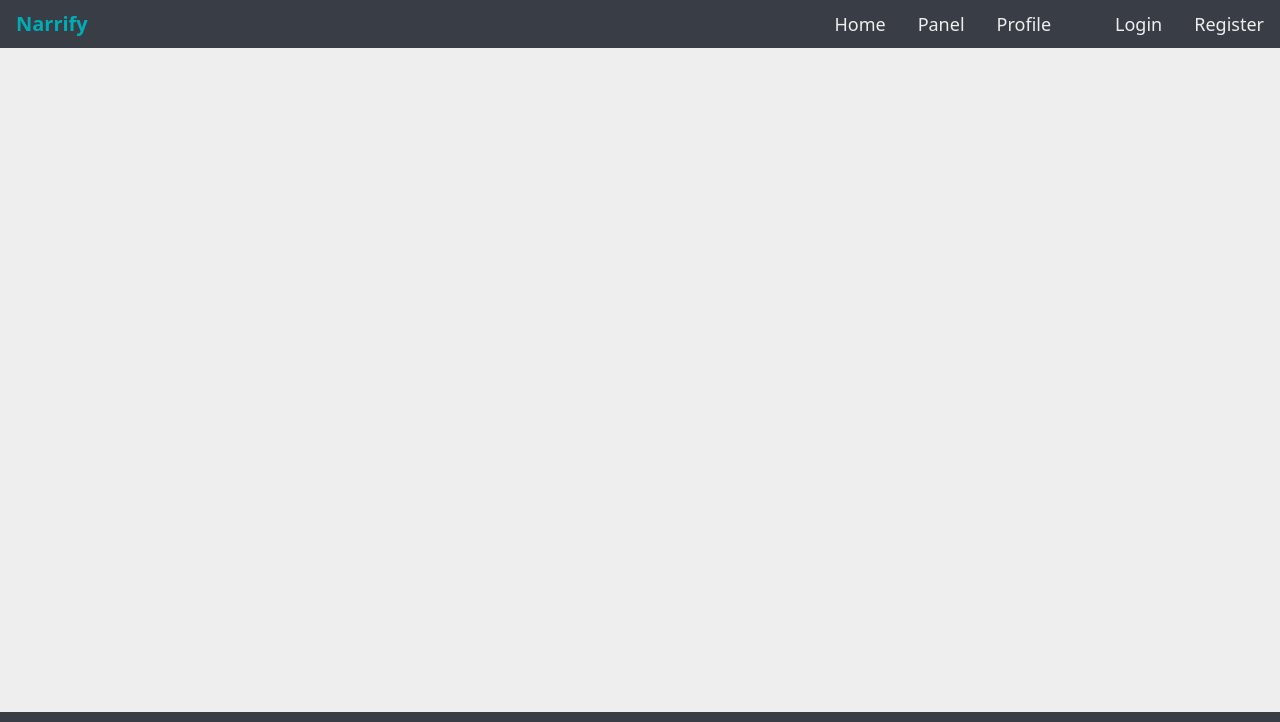
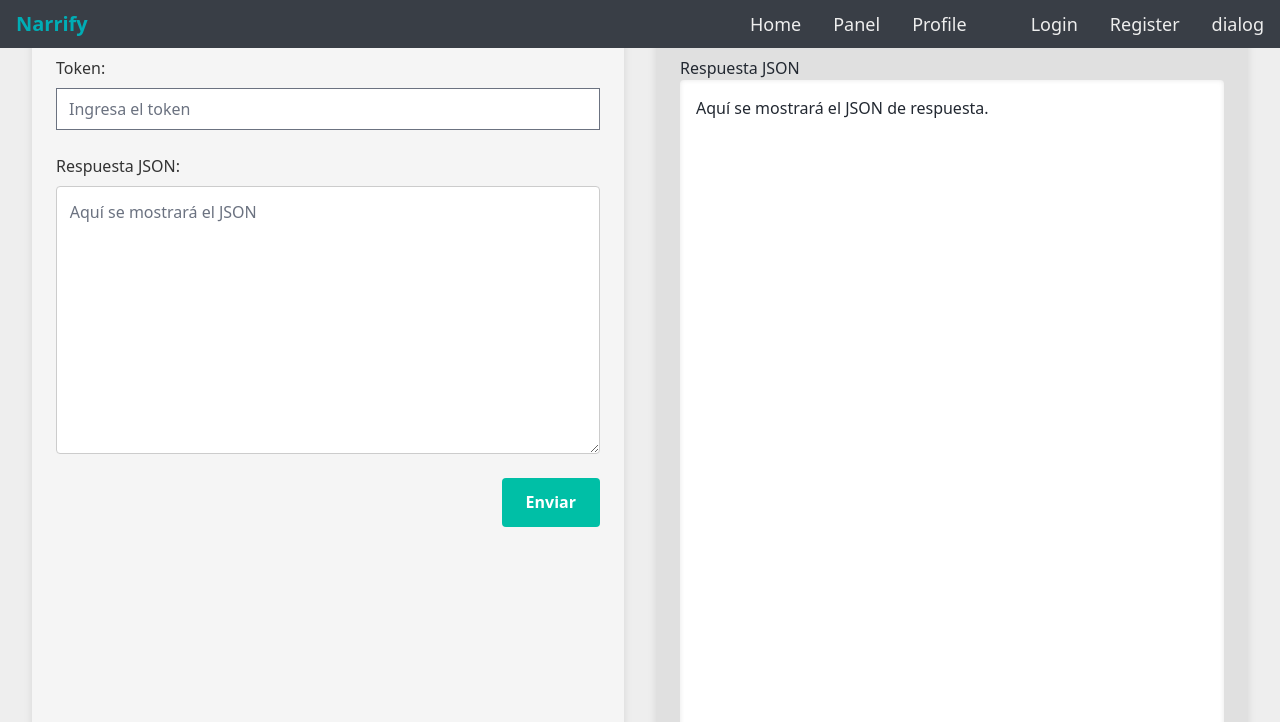
Before and after one commit to Narrify/front-end, a Gatsby site: page /dialog in a window 1280 px wide. Before the commit this address had no page. Shown: the top 722 px of the page. Built offline with nearby package versions, Linux system fonts and the light colour scheme; Gatsby itself is replaced by a stand-in of ours.

Commit message:
dialog front 1.0

```diff
--- a/package.json
+++ b/package.json
@@ -8,7 +8,7 @@
     "gatsby"
   ],
   "scripts": {
-    "start": "gatsby develop",
+    "start": "gatsby develop -p 3000",
     "build": "gatsby build",
     "serve": "gatsby serve",
     "clean": "gatsby clean",
@@ -33,7 +33,7 @@
   "devDependencies": {
     "autoprefixer": "^10.4.20",
     "eslint": "^7.32.0",
-    "eslint-plugin-react": "^7.37.1",
+    "eslint-plugin-react": "^7.37.2",
     "gatsby-plugin-postcss": "^6.13.1",
     "postcss": "^8.4.47",
     "tailwindcss": "^3.4.13"
--- /dev/null
+++ b/src/Hooks/useDialog.js
@@ -0,0 +1,35 @@
+import { useEffect, useState } from 'react';
+import axios from 'axios';
+import { navigate } from "gatsby";
+
+
+const useDialog = (Token, Json) => {
+    const [response, setResponse] = useState(null); // Corrección en el nombre de la variable
+
+    useEffect(() => {
+        const fetchDialog = async () => {
+            try {
+                const response = await axios.post(
+                    `http://127.0.0.1:8000/generate/dialog`,
+                    Json, // Enviar el JSON en el cuerpo de la solicitud
+                    {
+                        headers: {
+                            'Authorization': `Bearer ${Token}` // Enviar el token en el header
+                        }
+                    }
+                );
+                setResponse(response.data.body); // Corrección en el nombre de la variable
+            } catch (error) {
+                setResponse(null); // Corrección en el nombre de la variable
+                console.log("fallo 404  aqui")
+                navigate('/404'); // Redirige a la página 404 en caso de error
+            }
+        };
+
+        fetchDialog(); // Llamada a la función fetchDialog
+    }, [Token, Json]); // Escucha cambios en Token y Json
+
+    return { response };
+};
+
+export default useDialog;
--- a/src/components/Layout.js
+++ b/src/components/Layout.js
@@ -1,8 +1,10 @@
-import React from "react"
-import PropTypes from "prop-types"
+import React from "react";
+import PropTypes from "prop-types";
 
-import { Flowbite, Footer, Navbar } from "flowbite-react"
-import { BsDiscord, BsGithub, BsTwitterX } from "react-icons/bs"
+import { Link } from "gatsby";
+
+import { Flowbite, Footer, Navbar } from "flowbite-react";
+import { BsDiscord, BsGithub, BsTwitterX } from "react-icons/bs";
 
 const customTheme = {
 	navbar: {
@@ -56,6 +58,7 @@ const pages = [
 	{ name: " ", url: "/" },
 	{ name: "Login", url: "/login" },
 	{ name: "Register", url: "/register" },
+	{ name: "dialog", url: "/dialog" }
 ]
 
 //TODO: Split other components into individual components
@@ -69,14 +72,14 @@ const FooterComponent = () => {
 
 	return (
 		<Footer>
-			<Footer.Copyright href="/" by="Narrify" year={ 2024 }/>
+			<Footer.Copyright href="/" by="Narrify" year={2024} />
 
 			<Footer.LinkGroup>
-				{ links.map(({ icon: Icon, name, url }) => (
-					<Footer.Link key={ name } href={ url }>
-						<Icon className="h-6 w-6"/>
+				{links.map(({ icon: Icon, name, url }) => (
+					<Footer.Link key={name} href={url}>
+						<Icon className="h-6 w-6" />
 					</Footer.Link>
-				)) }
+				))}
 			</Footer.LinkGroup>
 		</Footer>
 	)
@@ -84,31 +87,33 @@ const FooterComponent = () => {
 
 const Layout = ({ children }) => {
 	return (
-		<Flowbite theme={ { theme: customTheme } }>
+		<Flowbite theme={{ theme: customTheme }}>
 			<div className="flex flex-col min-h-screen bg-[#EEEEEE] text-[#222831] font-poppins">
 				<header className="flex">
 					<Navbar fluid>
-						<Navbar.Brand href="/">
+						<Navbar.Brand as={Link} to="/">
 							<span className="self-center whitespace-nowrap text-xl font-semibold text-[#00ADB5]">
 								Narrify
 							</span>
 						</Navbar.Brand>
 
-						<Navbar.Toggle/>
+						<Navbar.Toggle />
 
 						<Navbar.Collapse>
-							{ pages.map(({ name, url }) => (
-								<Navbar.Link key={ name } href={ url }>{ name }</Navbar.Link>
-							)) }
+							{pages.map(({ name, url }) => (
+								<Link key={name} to={url} className="block py-2 pl-3 pr-4 md:p-0 text-lg text-[#EEEEEE] hover:text-[#00ADB5]">
+									{name}
+								</Link>
+							))}
 						</Navbar.Collapse>
 					</Navbar>
 				</header>
 
 				<main className="flex-grow">
-					{ children }
+					{children}
 				</main>
 
-				<FooterComponent/>
+				<FooterComponent />
 			</div>
 		</Flowbite>
 	)
@@ -118,4 +123,4 @@ Layout.propTypes = {
 	children: PropTypes.node,
 }
 
-export default Layout
+export default Layout;
--- /dev/null
+++ b/src/pages/dialog.js
@@ -0,0 +1,39 @@
+import React from "react";
+import Layout from "../components/Layout";
+import "../styles/Dialog.css"; // Archivo CSS para estilos específicos
+
+const Dialog = () => {
+	return (
+		<Layout>
+			<div className="dialog-page">
+				{/* Sección del formulario */}
+				<div className="form-section">
+					<div className="input-group">
+						<label htmlFor="token">Token:</label>
+						<input type="text" id="token" placeholder="Ingresa el token" className="input-field" />
+					</div>
+
+					<div className="input-group">
+						<label htmlFor="json">Respuesta JSON:</label>
+						<textarea id="json" rows="10" placeholder="Aquí se mostrará el JSON" className="textarea-field"></textarea>
+					</div>
+
+					<div className="button-group">
+						<button type="button" className="submit-button">Enviar</button>
+					</div>
+				</div>
+
+				{/* Sección para mostrar el JSON */}
+				<div className="response-section">
+					<h2>Respuesta JSON</h2>
+					<div className="json-display">
+						{/* Aquí se mostrará el JSON */}
+						<p>Aquí se mostrará el JSON de respuesta.</p>
+					</div>
+				</div>
+			</div>
+		</Layout>
+	);
+};
+
+export default Dialog;
--- a/src/pages/index.js
+++ b/src/pages/index.js
@@ -1,12 +1,14 @@
 import React from "react"
 
 import Layout from "../components/Layout"
+import Dialog from "../pages/dialog"
+/*
+comentario
 
+*/
 const Index = () => {
 	return (
-		<Layout>
-			INDEX
-		</Layout>
+			<Dialog/>
 	)
 }
 
--- /dev/null
+++ b/src/styles/Dialog.css
@@ -0,0 +1,94 @@
+/* Contenedor principal dividido en dos columnas */
+.dialog-page {
+	display: flex;
+	flex-direction: row;
+	width: 100%;
+	height: 100vh;
+	gap: 2rem;
+	padding: 2rem;
+	box-sizing: border-box;
+}
+
+/* Sección del formulario */
+.form-section, .response-section {
+	flex: 1;
+	padding: 1.5rem;
+	border-radius: 8px;
+	box-shadow: 0 4px 8px rgba(0, 0, 0, 0.1);
+}
+
+/* Estilo de la sección del formulario */
+.form-section {
+	background-color: #f5f5f5;
+	display: flex;
+	flex-direction: column;
+	gap: 1.5rem;
+}
+
+/* Estilo de la sección de respuesta */
+.response-section {
+	background-color: #e0e0e0;
+	display: flex;
+	flex-direction: column;
+}
+
+/* Estilos de los grupos de entradas */
+.input-group {
+	display: flex;
+	flex-direction: column;
+}
+
+.input-group label {
+	margin-bottom: 0.5rem;
+	color: #333;
+	font-weight: 500;
+	font-size: 1rem;
+}
+
+.input-field, .textarea-field {
+	padding: 0.8rem;
+	border-radius: 4px;
+	border: 1px solid #ccc;
+	font-size: 1rem;
+	width: 100%;
+}
+
+.textarea-field {
+	resize: vertical;
+}
+
+/* Grupo de botones */
+.button-group {
+	display: flex;
+	justify-content: flex-end;
+}
+
+/* Botón de enviar */
+.submit-button {
+	background-color: #00bfa6;
+	color: white;
+	padding: 0.8rem 1.5rem;
+	border: none;
+	border-radius: 4px;
+	cursor: pointer;
+	font-size: 1rem;
+	font-weight: bold;
+	transition: background-color 0.3s;
+}
+
+.submit-button:hover {
+	background-color: #009f8a;
+}
+
+/* Estilo de la sección de visualización del JSON */
+.json-display {
+	padding: 1rem;
+	background-color: #ffffff;
+	border-radius: 4px;
+	box-shadow: inset 0 0 5px rgba(0, 0, 0, 0.1);
+	overflow-y: auto;
+	flex: 1;
+}
+
+
+/* Case the*/
```
